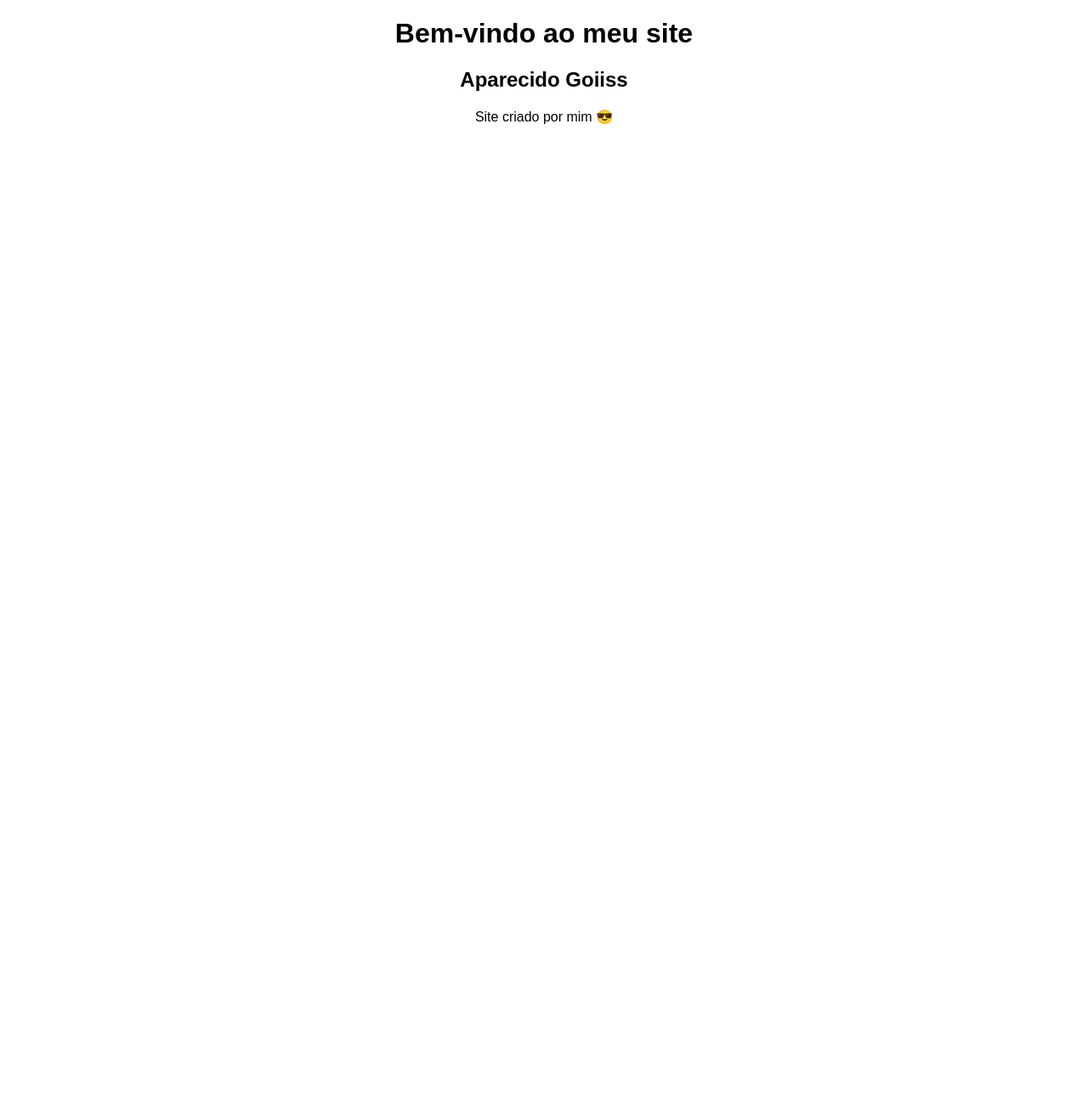
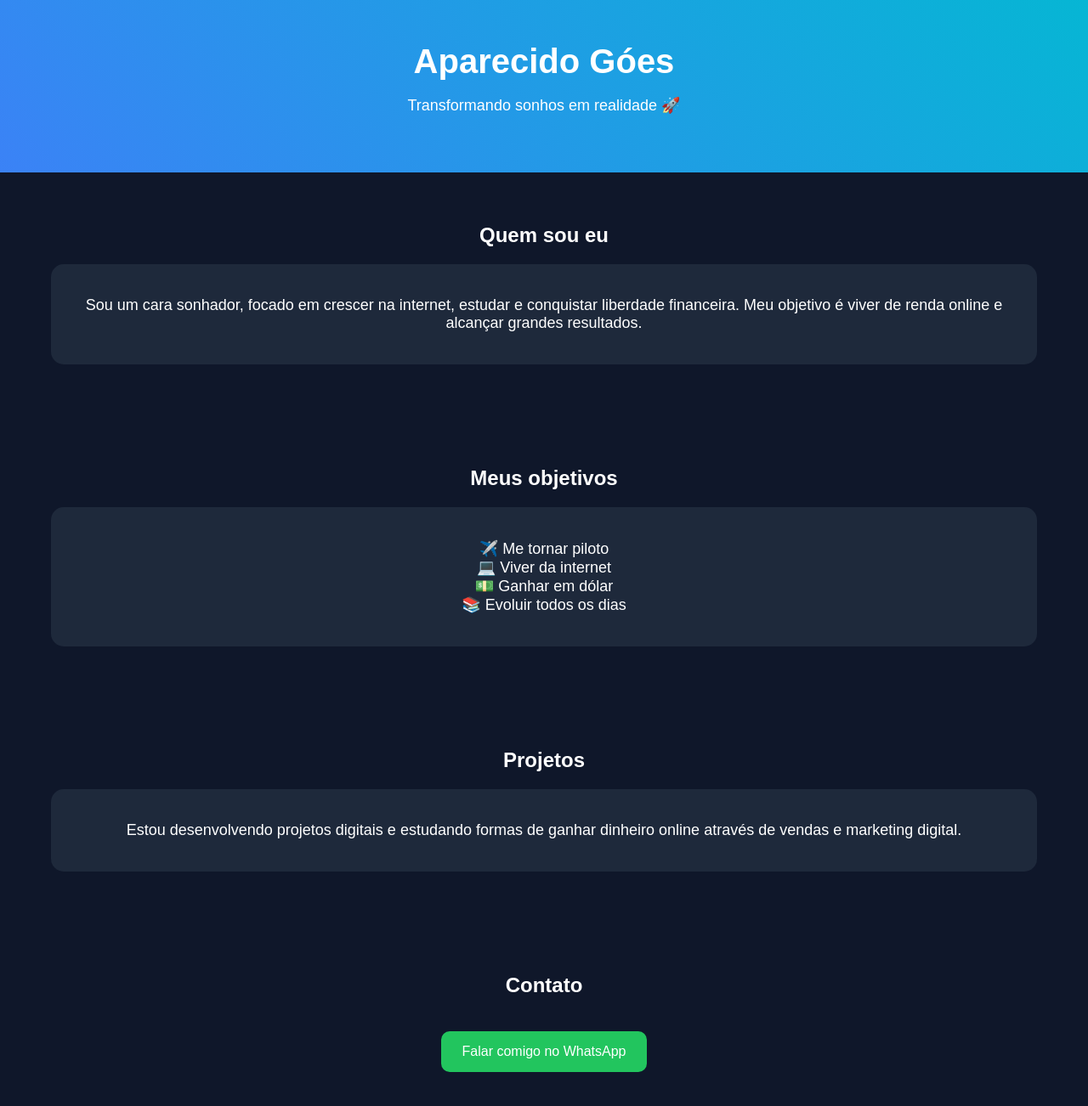
Before and after one commit to Goiiss/Aparecido-goiiss, a plain HTML site: page index.html in a window 1280 px wide. Shown: the whole page at 85% size. Before the commit the page ends 800 px from the top, so only its background shows below. Drawn offline with Linux system fonts and the light colour scheme.

Commit message:
Revise index.html with updated content and styles
Updated the HTML structure and content, including title, header, and sections. Improved styling and added new sections about personal goals and projects.

```diff
--- a/index.html
+++ b/index.html
@@ -1,11 +1,83 @@
 <!DOCTYPE html>
-<html>
+<html lang="pt-br">
 <head>
-    <title>Aparecido Goiiss</title>
+<meta charset="UTF-8">
+<title>Aparecido Góes</title>
+<style>
+body {
+    font-family: Arial;
+    margin: 0;
+    background: #0f172a;
+    color: white;
+    text-align: center;
+}
+header {
+    padding: 50px;
+    background: linear-gradient(45deg, #3b82f6, #06b6d4);
+}
+h1 {
+    margin: 0;
+    font-size: 40px;
+}
+p {
+    font-size: 18px;
+}
+.section {
+    padding: 40px;
+}
+.button {
+    display: inline-block;
+    padding: 15px 25px;
+    background: #22c55e;
+    color: white;
+    text-decoration: none;
+    border-radius: 10px;
+    margin-top: 20px;
+}
+.card {
+    background: #1e293b;
+    margin: 20px;
+    padding: 20px;
+    border-radius: 15px;
+}
+</style>
 </head>
-<body style="text-align:center; font-family:Arial;">
-    <h1>Bem-vindo ao meu site</h1>
-    <h2>Aparecido Goiiss</h2>
-    <p>Site criado por mim 😎</p>
+
+<body>
+
+<header>
+    <h1>Aparecido Góes</h1>
+    <p>Transformando sonhos em realidade 🚀</p>
+</header>
+
+<div class="section">
+    <h2>Quem sou eu</h2>
+    <div class="card">
+        <p>Sou um cara sonhador, focado em crescer na internet, estudar e conquistar liberdade financeira. Meu objetivo é viver de renda online e alcançar grandes resultados.</p>
+    </div>
+</div>
+
+<div class="section">
+    <h2>Meus objetivos</h2>
+    <div class="card">
+        <p>✈️ Me tornar piloto<br>
+        💻 Viver da internet<br>
+        💵 Ganhar em dólar<br>
+        📚 Evoluir todos os dias</p>
+    </div>
+</div>
+
+<div class="section">
+    <h2>Projetos</h2>
+    <div class="card">
+        <p>Estou desenvolvendo projetos digitais e estudando formas de ganhar dinheiro online através de vendas e marketing digital.</p>
+    </div>
+</div>
+
+<div class="section">
+    <h2>Contato</h2>
+    <a class="button" href="https://wa.me/SEUNUMEROAQUI">Falar comigo no WhatsApp</a>
+</div>
+
 </body>
 </html>
```
